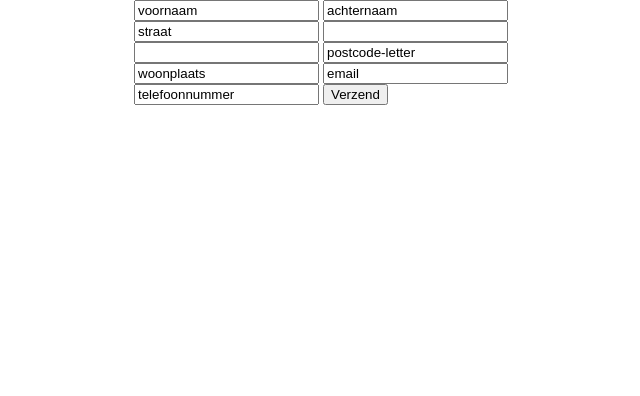
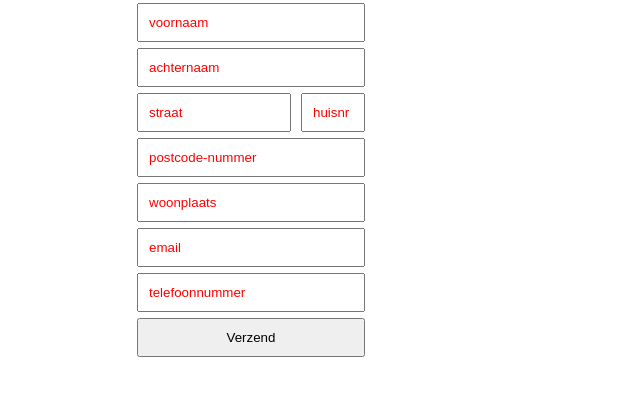
Before and after one commit to pk1260/Sec-L4-Encryption, a PHP site: page / in a window 1280 px wide. Shown: the top 396 px of the page, without its empty margins (256-896 px from the left). Run offline with PHP 8.4, Linux system fonts and the light colour scheme.

Commit message:
Change-2

```diff
--- a/Opgave-1/index.php
+++ b/Opgave-1/index.php
@@ -18,18 +18,16 @@
 </head>
 <body>
 <div class="wrapper">
-    <form action="">
-        <input type="text"      name="Voornaam"     value="voornaam"        minlength="">
-        <input type="text"      name="Achternaam"   value="achternaam"      minlength="">
-        <input type="text"      name="Straat"       value="straat"          minlength="">
-        <input type="number"    name="Huisnr"       value="huisnr"          minlength="">
-        <input type="number"    name="Postcode"     value="postcode-nummer" minlength="">
-        <input type="text"      name=""             value="postcode-letter" minlength="">
-        <input type="text"      name="Woonplaats"   value="woonplaats"      minlength="">
-        <input type="email"     name="Email"        value="email"           minlength="">
-        <input type="tel"       name="Telefoon"     value="telefoonnummer"  minlength="">
+    <form action="form.php" class="form">
+        <input type="text"      name="Voornaam"     value="voornaam"        maxlength="25"  class="inputfile"                       >   <br>
+        <input type="text"      name="Achternaam"   value="achternaam"      maxlength="128" class="inputfile"                       >   <br>
+        <input type="text"      name="Straat"       value="straat"          maxlength="48"  class="inputfile"       id="straat"     >
+        <input type="text"      name="Huisnr"       value="huisnr"          maxlength="11"  class="inputfile"       id="nummer"     >   <br>
+        <input type="text"      name="Postcode"     value="postcode-nummer" maxlength="6"   class="inputfile"                       >   <br>
+        <input type="text"      name="Woonplaats"   value="woonplaats"      maxlength="24"  class="inputfile"                       >   <br>
+        <input type="email"     name="Email"        value="email"           maxlength="254" class="inputfile"                       >   <br>
+        <input type="tel"       name="Telefoon"     value="telefoonnummer"  maxlength="11"  class="inputfile"                       >   <br>
         <input type="submit"                        value="Verzend">
     </form>
 </div>
 </body>
-</html>
--- a/Opgave-1/main.css
+++ b/Opgave-1/main.css
@@ -3,7 +3,29 @@ body {
     padding: 0;
 }
 
+form {
+}
+input {
+    width: 204px;
+    padding: 10px;
+    margin: 3px;
+}
+
+input[type=submit] {
+    width: 228px;
+}
+
+#straat {
+    width: 130px;
+}
+#nummer {
+    width: 40px;
+}
 .wrapper {
     margin: 0 auto;
     width: 500px;
 }
+
+.inputfile {
+    color: red;
+}
```
Also changed, not shown: Opgave-1/form.php (added, +7 -0 lines).
